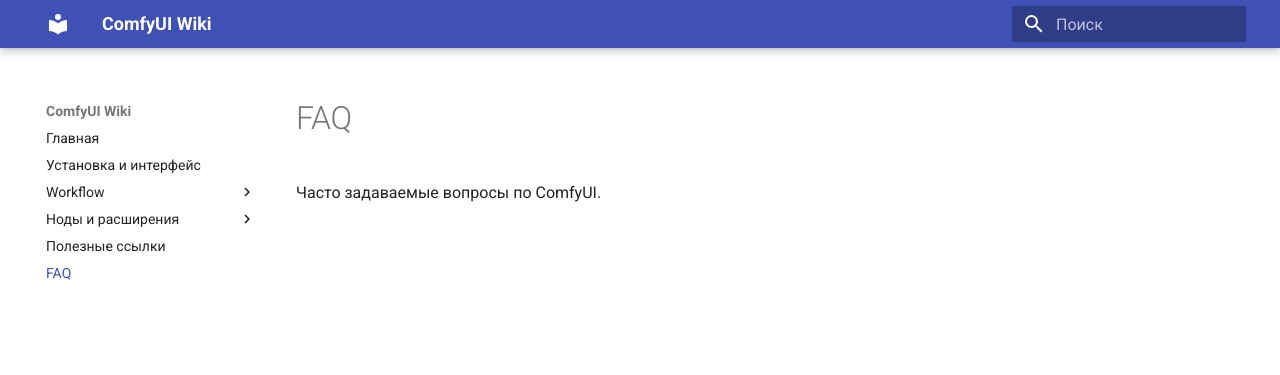
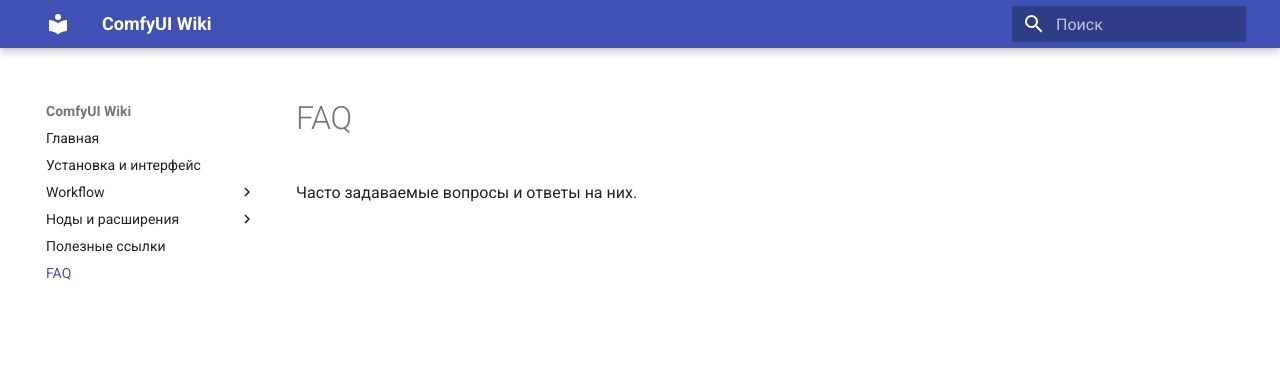
Before and after one commit to samsonxxxx/comfy-wiki, an MkDocs documentation site: the page built from docs/faq.md, in a window 1280 px wide. Shown: the top 375 px of the page. Built offline with MkDocs 1.6.1 and Material for MkDocs 9.7.7, drawn with Linux system fonts in a browser that asks for light colours.

Commit message:
Add files via upload

```diff
--- a/docs/faq.md
+++ b/docs/faq.md
@@ -1,3 +1,3 @@
 # FAQ
 
-Часто задаваемые вопросы по ComfyUI.
+Часто задаваемые вопросы и ответы на них.
```
